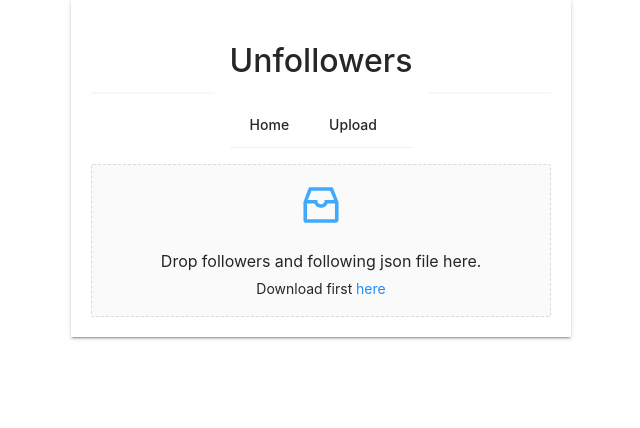
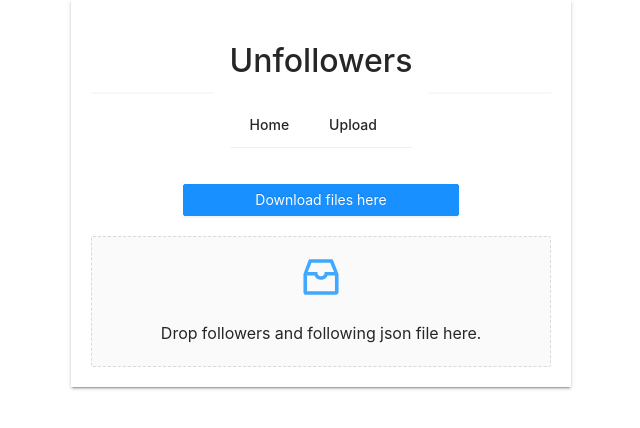
Before and after one commit to argaghulamahmad/unfollowers, a React (Create React App) app: page /upload in a window 1280 px wide. Shown: the top 428 px of the page, without its empty margins (319-959 px from the left). Built offline with nearby package versions, Linux system fonts and the light colour scheme.

Commit message:
Add button to request and download data

```diff
--- a/src/components/Uploader.js
+++ b/src/components/Uploader.js
@@ -1,5 +1,5 @@
 import {InboxOutlined} from '@ant-design/icons';
-import {Upload, notification} from "antd";
+import {Upload, notification, Button} from "antd";
 import {acceptedUploadedFilenames, followersJsonFileName, followingJsonFileName} from "../consts";
 
 const {Dragger} = Upload;
@@ -13,6 +13,9 @@ class Profile {
 
 const Uploader = () => (
     <div>
+        <Button type="primary" style={{width: '60%', margin: '20px'}} onClick={() => {
+            window.open('https://www.instagram.com/download/request/');
+        }}>Download files here</Button>
         <Dragger {...{
             name: 'file',
             multiple: true,
@@ -141,7 +144,6 @@ const Uploader = () => (
                 <InboxOutlined/>
             </p>
             <p className="ant-upload-text">Drop followers and following json file here.</p>
-            <p>Download first <a href="https://www.instagram.com/download/request/">here</a></p>
         </Dragger>
     </div>
 );
```
